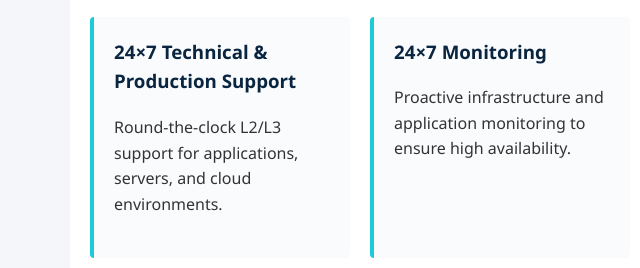
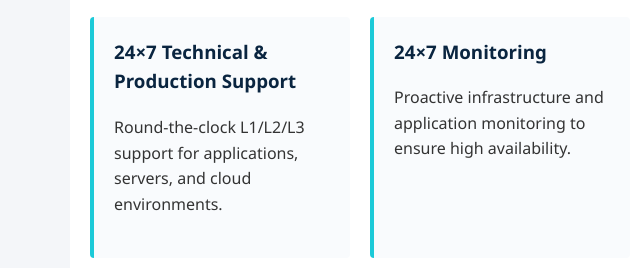
Before and after one commit to jadhavtechsolutions/My-Homepage, a plain HTML site: page index.html in a window 1280 px wide. Shown: the part 829-1097 px from the top of the page, 0-640 px from the left. Drawn offline with Linux system fonts and the light colour scheme.

Commit message:
Update index.html

```diff
--- a/index.html
+++ b/index.html
@@ -132,7 +132,7 @@
 
     <div class="service-box">
       <h3>24×7 Technical & Production Support</h3>
-      <p>Round-the-clock L2/L3 support for applications, servers, and cloud environments.</p>
+      <p>Round-the-clock L1/L2/L3 support for applications, servers, and cloud environments.</p>
     </div>
 
     <div class="service-box">
```
